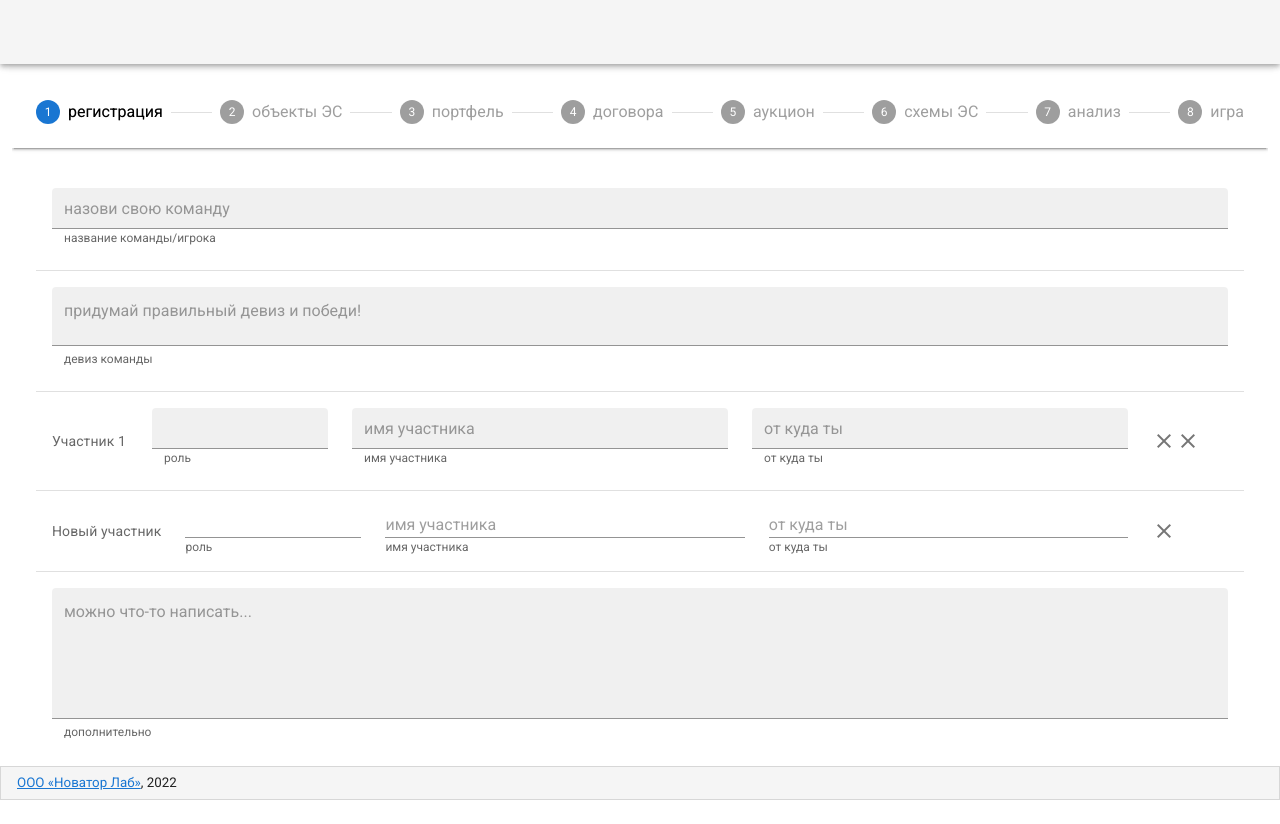
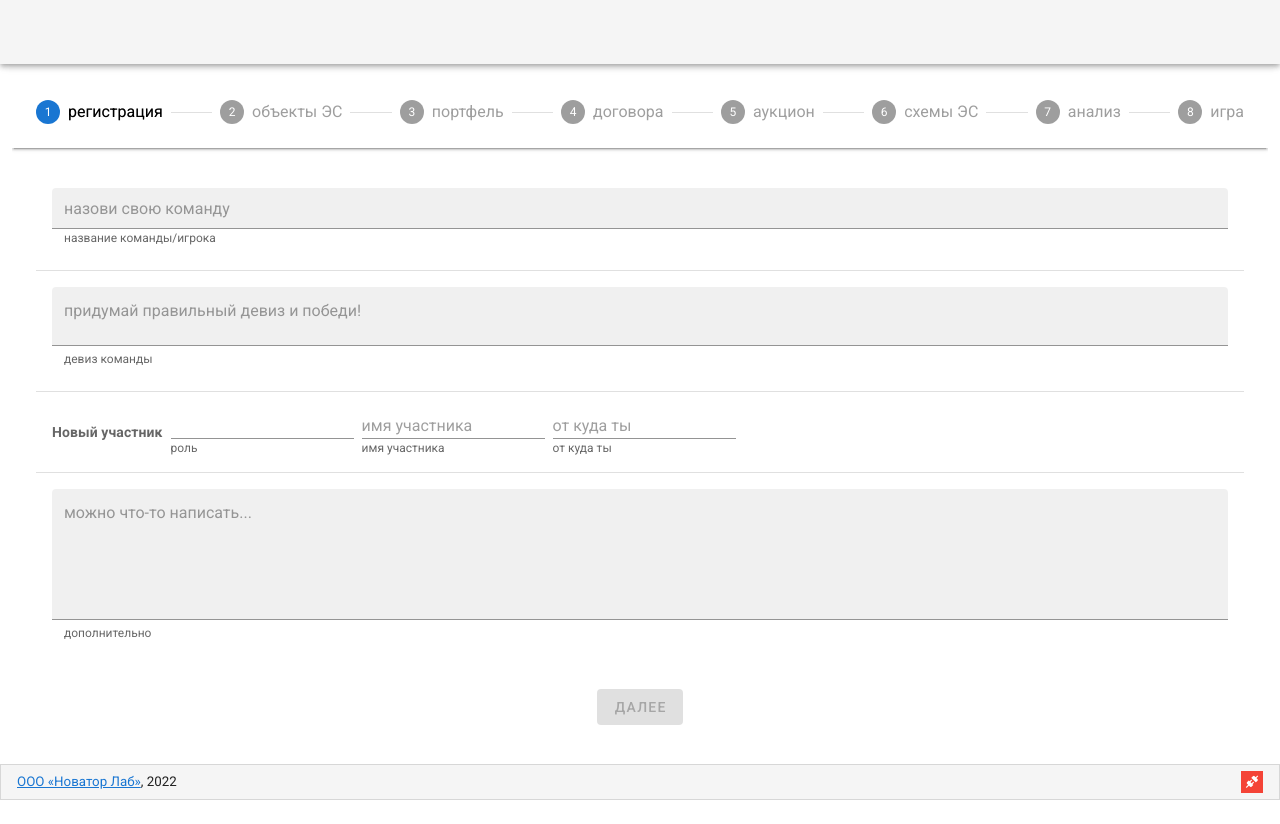
Before and after one commit to szukovvl/SmartCityJS, a Nuxt app: page /game-page in a window 1280 px wide. Built offline with nearby package versions, Linux system fonts and the light colour scheme.

Commit message:
основной

```diff
--- a/assets/helpers.js
+++ b/assets/helpers.js
@@ -4,6 +4,7 @@ export const GAME_EVENT_ERROR = 'ERROR'
 export const GAME_EVENT_SCENES_DATA = 'SCENESDATA'
 export const GAME_EVENT_SCENE_IDENTIFY = 'GAME_SCENE_IDENTIFY'
 export const GAME_EVENT_GAMER_ENTER = 'GAMER_ENTER'
+export const SCENE_EVENT_COMPLETTE_IDENTIFY = 'SCENE_COMPLETTE_IDENTIFY'
 
 //
 export const GAME_STATUS_NONE = 'NONE'
--- a/components/game/welcome.vue
+++ b/components/game/welcome.vue
@@ -2,6 +2,7 @@
   <v-card flat>
     <v-card-text>
       <v-text-field
+        v-model="card.commandname"
         hint="название команды/игрока"
         persistent-hint
         dense
@@ -12,6 +13,7 @@
     <v-divider />
     <v-card-text>
       <v-textarea
+        v-model="card.slogan"
         hint="девиз команды"
         persistent-hint
         placeholder="придумай правильный девиз и победи!"
@@ -20,87 +22,83 @@
         filled
       />
     </v-card-text>
-    <v-divider />
-    <v-card-text>
-      <v-row class="align-center">
-        <v-col cols="1">
-          Участник 1
-        </v-col>
-        <v-col cols="2">
-          <v-text-field
-            hint="роль"
-            persistent-hint
-            dense
-            filled
-          />
-        </v-col>
-        <v-col>
-          <v-text-field
-            hint="имя участника"
-            persistent-hint
-            dense
-            placeholder="имя участника"
-            filled
-          />
-        </v-col>
-        <v-col>
-          <v-text-field
-            hint="от куда ты"
-            persistent-hint
-            dense
-            placeholder="от куда ты"
-            filled
-          />
-        </v-col>
-        <v-col cols="1">
-          <v-icon>
-            mdi-close
-          </v-icon>
-          <v-icon>
-            mdi-close
-          </v-icon>
-        </v-col>
-      </v-row>
+    <v-divider v-if="card.partners.length !== 0" />
+    <v-card-text v-if="card.partners.length !== 0">
+      <div
+        v-for="(item, index) in card.partners"
+        :key="'part_' + index"
+        class="d-flex flex-row align-center mr-2"
+      >
+        <div class="mr-2">
+          {{ index + 1 }}.
+        </div>
+        <div class="mr-2">
+          {{ item.role }}
+        </div>
+        <div class="mr-2">
+          {{ item.name }}
+        </div>
+        <div class="mr-2">
+          {{ item.youfrom }}
+        </div>
+        <div>
+          <v-btn
+            icon
+            color="error"
+            @click="doDeletePartner(index, item)"
+          >
+            <v-icon>mdi-close</v-icon>
+          </v-btn>
+        </div>
+      </div>
     </v-card-text>
     <v-divider />
     <v-card-text>
-      <v-row class="align-center">
-        <v-col cols="auto">
-          Новый участник
-        </v-col>
-        <v-col cols="2">
+      <div class="d-flex flex-row align-center">
+        <div class="mr-2">
+          <b>Новый участник</b>
+        </div>
+        <div class="mr-2">
           <v-text-field
+            v-model="newpartner.role"
             hint="роль"
             persistent-hint
             dense
           />
-        </v-col>
-        <v-col>
+        </div>
+        <div class="mr-2">
           <v-text-field
+            v-model="newpartner.name"
             hint="имя участника"
             persistent-hint
             dense
             placeholder="имя участника"
           />
-        </v-col>
-        <v-col>
+        </div>
+        <div class="mr-2">
           <v-text-field
+            v-model="newpartner.youfrom"
             hint="от куда ты"
             persistent-hint
             dense
             placeholder="от куда ты"
           />
-        </v-col>
-        <v-col cols="1">
-          <v-icon>
-            mdi-close
-          </v-icon>
-        </v-col>
-      </v-row>
+        </div>
+        <div v-if="namePresent">
+          <v-btn
+            icon
+            color="primary"
+            @click="doCreatePartner"
+          >
+            <v-icon>mdi-plus</v-icon>
+          </v-btn>
+        </div>
+      </div>
     </v-card-text>
     <v-divider />
     <v-card-text>
       <v-textarea
+        v-model="card.notice"
         hint="дополнительно"
         persistent-hint
         placeholder="можно что-то написать..."
@@ -108,11 +106,78 @@
         filled
       />
     </v-card-text>
+    <v-card-text class="d-flex justify-center">
+      <v-btn
+        class="ma-2"
+        color="success"
+        :disabled="!complettedEnabled"
+        @click="doCompletted"
+      >
+        далее
+      </v-btn>
+    </v-card-text>
   </v-card>
 </template>
 
 <script>
 export default {
-  name: 'GameWelcomComponent'
+  name: 'GameWelcomComponent',
+
+  data: () => ({
+    card: {
+      commandname: undefined,
+      slogan: undefined,
+      partners: [],
+      notice: undefined
+    },
+    newpartner: {
+      role: undefined,
+      name: undefined,
+      youfrom: undefined
+    },
+    namePresent: false,
+    complettedEnabled: false
+  }),
+
+  watch: {
+    'newpartner.name' (v) {
+      this.namePresent = v !== undefined && v.trim() !== ''
+    },
+    'card.commandname' (v) {
+      this.complettedEnabled = v !== undefined && v.trim() !== ''
+    }
+  },
+
+  created () {
+    const gameCard = this.$store.state.gamerCard
+    if (gameCard !== undefined) {
+      this.card.commandname = gameCard.commandname
+      this.card.slogan = gameCard.slogan
+      this.card.notice = gameCard.notice
+      this.card.partners = []
+      if (gameCard.partners !== undefined) {
+        gameCard.partners.forEach((element) => {
+          this.card.partners.push({
+            role: element.role,
+            name: element.name,
+            youfrom: element.youfrom
+          })
+        })
+      }
+    }
+  },
+
+  methods: {
+    doCreatePartner () {
+      this.card.partners.push(Object.assign({}, this.newpartner))
+      this.newpartner.name = undefined
+    },
+    doCompletted () {
+      this.$store.dispatch('sceneIdentifyComplette', this.card)
+    },
+    doDeletePartner (index, data) {
+      this.card.partners.splice(index, 1)
+    }
+  }
 }
 </script>
--- a/layouts/game.vue
+++ b/layouts/game.vue
@@ -38,7 +38,7 @@
       </a>, {{ new Date().getFullYear() }}
       <v-spacer />
       <v-icon
-        v-if="connectionFail"
+        v-if="!isConnected"
         class="red pa-1"
         size="14"
         color="white"
@@ -46,6 +46,23 @@
         mdi-connection
       </v-icon>
     </v-footer>
+
+    <v-snackbar
+      v-model="hasServiceError"
+      :timeout="-1"
+      color="error"
+    >
+      {{ errorMessage }}
+      <template #action="{ attrs }">
+        <v-btn
+          text
+          v-bind="attrs"
+          @click="clearServiceErrors"
+        >
+          Закрыть
+        </v-btn>
+      </template>
+    </v-snackbar>
   </v-app>
 </template>
 
@@ -54,12 +71,20 @@ export default {
   name: 'GameLayout',
 
   data: () => ({
-    connectionFail: false
+    hasServiceError: false
   }),
 
   computed: {
     isConnected () {
       return this.$store.state.isConnected
+    },
+    servicesError () {
+      return this.$store.state.errorEvent
+    },
+    errorMessage () {
+      return this.$store.state.errorEvent !== undefined
+        ? this.$store.state.errorEvent.data.errorMessage
+        : 'Ошибка сервиса'
     }
   },
 
@@ -68,6 +93,15 @@ export default {
       if (v) {
         this.$store.dispatch('setGamerMode')
       }
+    },
+    servicesError () {
+      this.hasServiceError = this.$store.state.errorEvent !== undefined
+    }
+  },
+
+  methods: {
+    clearServiceErrors () {
+      this.$store.dispatch('clearErrorService')
     }
   }
 }
--- a/pages/game-page.vue
+++ b/pages/game-page.vue
@@ -127,24 +127,26 @@ export default {
   }),
 
   computed: {
+    sceneNumber () {
+      return this.$store.state.sceneNumber
+    },
     step () {
       return this.gamestep + 1
     }
   },
 
   watch: {
+    sceneNumber (v) {
+      if (v === 0) {
+        this.$router.replace('/')
+      }
+    }
   },
 
   created () {
-    // setTimeout(() => { this.repeat() }, 10000)
   },
 
   methods: {
-    repeat () {
-      this.gamestep++
-      this.gamestep %= 8
-      // setTimeout(() => { this.repeat() }, 10000)
-    }
   }
 }
 </script>
--- a/pages/index.vue
+++ b/pages/index.vue
@@ -14,15 +14,23 @@ export default {
   computed: {
     sceneNumber () {
       return this.$store.state.sceneNumber
+    },
+    hasGamer () {
+      return this.$store.state.hasGamer
     }
   },
 
   watch: {
     sceneNumber (newval, oldval) {
-      if (oldval === 0) {
+      if (oldval === 0 && this.hasGamer) {
         if (newval !== 0) {
           this.$router.replace('/game-page')
         }
+      }
+    },
+    hasGamer (v) {
+      if (v && this.sceneNumber !== 0) {
+        this.$router.replace('/game-page')
       }
     }
   },
--- a/store/index.js
+++ b/store/index.js
@@ -9,11 +9,13 @@ import {
   GAME_EVENT_ERROR,
   GAME_EVENT_SCENE_IDENTIFY,
   GAME_EVENT_SCENES_DATA,
-  GAME_EVENT_GAMER_ENTER
+  GAME_EVENT_GAMER_ENTER,
+  SCENE_EVENT_COMPLETTE_IDENTIFY
 } from '~/assets/helpers'
 
 //
 const LS_GAMER_KEY = 'gamer_key'
+const LS_GAMER_CARD = 'gamer_card'
 
 //
 let connection
@@ -30,12 +32,13 @@ function wsGameController (context) {
   }
 
   connection.onerror = function (event) {
+    const lconn = connection
     connection = undefined
     context.commit('setConnected', false)
     /* eslint-disable no-console */
     console.error(event)
     /* eslint-enable no-console */
-    connection.close()
+    lconn.close()
   }
 
   connection.onclose = () => {
@@ -69,7 +72,10 @@ export const state = () => ({
   sceneNumber: 0,
   scenesData: [],
   hasGamer: false,
-  gamerKey: undefined
+  gamerKey: undefined,
+  scriptToken: undefined,
+  gameStatus: GAME_STATUS_NONE,
+  gamerCard: undefined
 })
 
 //
@@ -79,7 +85,11 @@ function internalSetState (state, data) {
     gamersCount: data.data.gamers,
     guestsCount: data.data.guests
   }
-  state.gameStatus = data.data.status
+  internalTranslateScene(state, data.data.status)
+}
+
+function internalTranslateScene (state, srvstatus) {
+  state.gameStatus = srvstatus
 
   switch (state.gameStatus) {
     case GAME_STATUS_NONE:
@@ -88,13 +98,40 @@ function internalSetState (state, data) {
     case GAME_STATUS_SCENE_1:
       state.sceneNumber = 1
       break
+    default:
+      /* eslint-disable no-console */
+      console.warn('internalTranslateScene - необработанное', srvstatus)
+      /* eslint-enable no-console */
   }
 }
 
 function internalEnterGamerMode (state, data) {
-  /* eslint-disable no-console */
-  console.warn('GAME_EVENT_GAMER_ENTER', data)
-  /* eslint-enable no-console */
+  internalTranslateScene(state, data.gameStatus)
+  if (data.accept) {
+    state.hasGamer = true
+    state.scriptToken = data.token
+    state.gamerKey = data.key
+
+    localStorage.setItem(LS_GAMER_KEY, state.gamerKey)
+
+    if (state.scenesData.length !== 0) {
+      const idx = state.scenesData.findIndex(e => e.mainstation === state.gamerKey)
+      if (idx >= 0) {
+        state.scenesData[idx] = data.data
+      }
+    } else {
+      state.scenesData.push(data.data)
+    }
+
+    const json = localStorage.getItem(LS_GAMER_CARD)
+    if (json !== undefined && json != null) {
+      state.gamerCard = JSON.parse(json)
+    }
+  } else {
+    state.hasGamer = false
+    state.scriptToken = undefined
+    state.gamerKey = undefined
+  }
 }
 //
 export const mutations = {
@@ -117,13 +154,13 @@ export const mutations = {
         /* eslint-enable no-console */
         break
       case GAME_EVENT_SCENE_IDENTIFY:
-        state.sceneNumber = 1
+        internalTranslateScene(state, GAME_STATUS_SCENE_1)
         break
       case GAME_EVENT_SCENES_DATA:
         state.scenesData = data.data
         break
       case GAME_EVENT_GAMER_ENTER:
-        internalEnterGamerMode(state, data)
+        internalEnterGamerMode(state, data.data)
         break
       default:
         /* eslint-disable no-console */
@@ -135,6 +172,15 @@ export const mutations = {
     if (!state.hasGamer) {
       sendEventMessage(GAME_EVENT_GAMER_ENTER, localStorage.getItem(LS_GAMER_KEY))
     }
+  },
+  sceneIdentifyComplette (state, carddata) {
+    localStorage.setItem(LS_GAMER_CARD, JSON.stringify(carddata))
+    if (state.hasGamer) {
+      sendEventMessage(SCENE_EVENT_COMPLETTE_IDENTIFY, JSON.stringify(carddata))
+    }
+  },
+  clearErrorService (state) {
+    state.errorEvent = undefined
   }
 }
 
@@ -144,5 +190,11 @@ export const actions = {
   },
   setGamerMode (context) {
     context.commit('setGamerMode')
+  },
+  sceneIdentifyComplette (context, data) {
+    context.commit('sceneIdentifyComplette', data)
+  },
+  clearErrorService (context) {
+    context.commit('clearErrorService')
   }
 }
```
